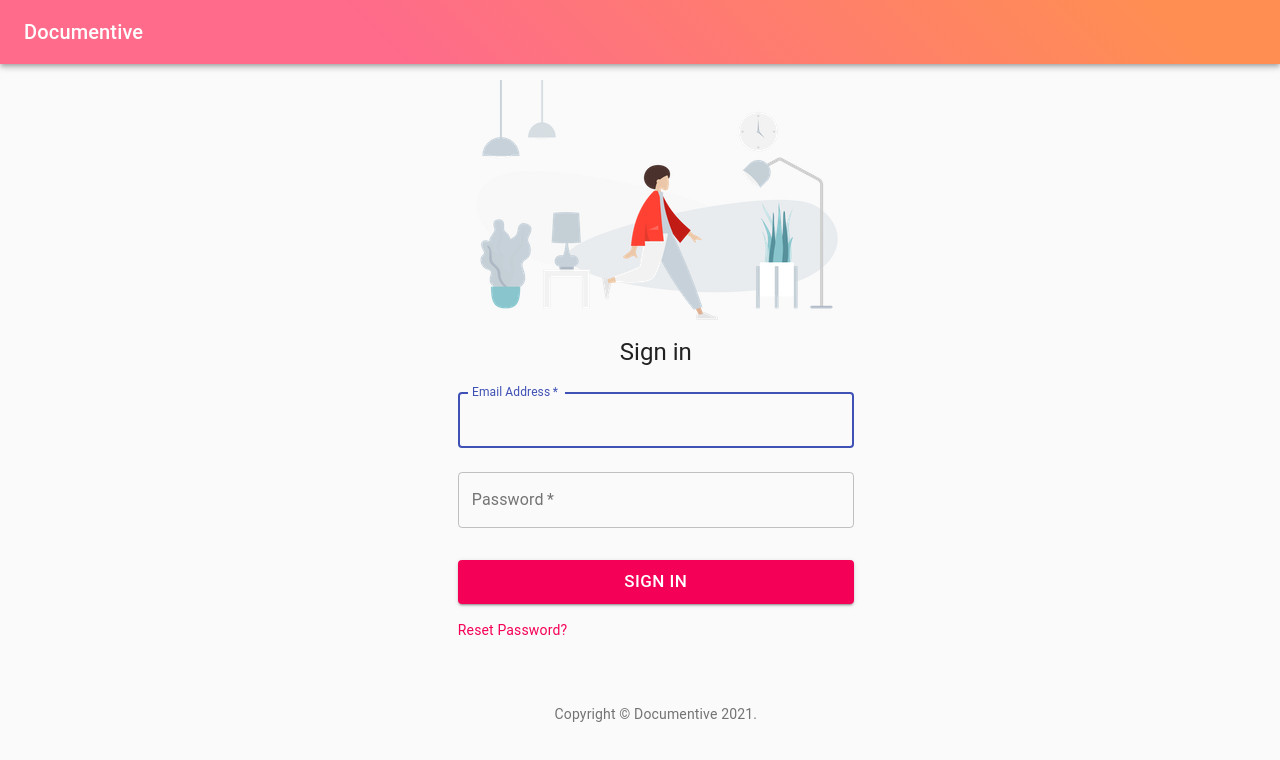
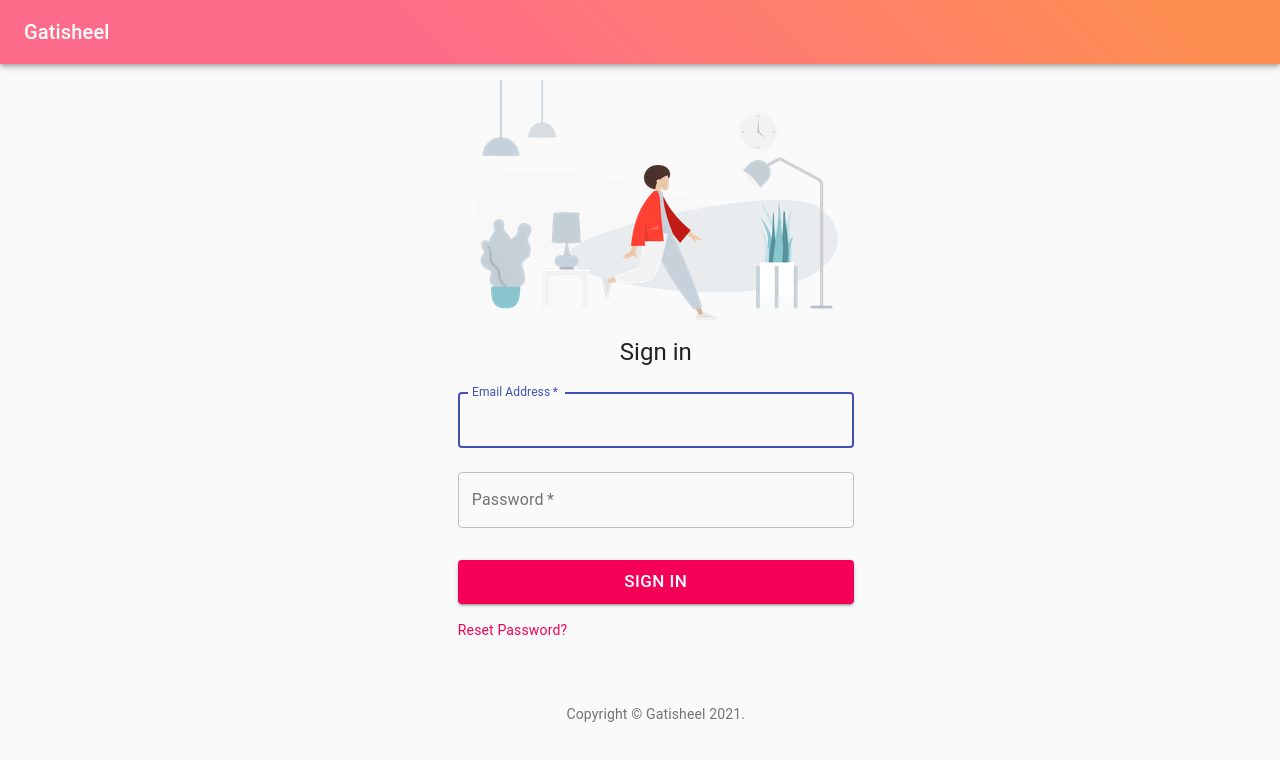
Before and after one commit to Rits1272/AdminClient, a React (Create React App) app in the folder webclient/: page /login in a window 1280 px wide. Shown: the top 760 px of the page. Built offline with nearby package versions, Linux system fonts and the light colour scheme; no server answers.

Commit message:
Fix: login error

```diff
--- a/webclient/src/components/Home.js
+++ b/webclient/src/components/Home.js
@@ -54,12 +54,20 @@ export default function Home() {
         const itemref = ref.child('item');
 
         const today = new Date();
-        const day = today.getDate();
-        const month = today.toLocaleString('default', {month: 'short'});
-        const year = today.getFullYear();
+        let day = today.getDate();
+        let month = today.getMonth() + 1;
+        let year = today.getFullYear();
+
+        if(month <= 9){
+            month = '0' + month;
+        }
+
+        if(day <= 9){
+            day = '0' + day;
+        }
 
         const queryDate = `${day}-${month}-${year}`;
-
+        console.log(queryDate)
         itemref.on("value", snap => {
             let Data = snap.val();
             let tmp = [];
--- a/webclient/src/components/Login.js
+++ b/webclient/src/components/Login.js
@@ -20,8 +20,8 @@ function Copyright() {
   return (
     <Typography variant="body2" color="textSecondary" align="center">
       {'Copyright © '}
-      <Link color="inherit" href="https://material-ui.com/">
-        Documentive
+      <Link color="inherit">
+        Gatisheel
       </Link>{' '}
       {new Date().getFullYear()}
       {'.'}
@@ -79,9 +79,8 @@ export default function Login() {
     try {
       firebase.auth().signInWithEmailAndPassword(email, password).then(user => {
       // TODO : Get the role of the user from here using the mail if successfull log in
-
       history.push("/");
-      })
+      }).catch(err => setMsg("Invalid email or password!"))
     }
     catch (err) {
       setMsg("Either email or password is incorrect!")
@@ -100,7 +99,6 @@ export default function Login() {
   }
 
   const navigateToReset = (e) => {
-    console.log("PUSHED")
     e.preventDefault();
     history.push("/reset");
   }
@@ -124,7 +122,7 @@ export default function Login() {
             Sign in
         </Typography>
           {
-            msg !== "" && <Alert severity={"error"}>{msg}</Alert>
+            msg !== "" && <Alert style={{marginTop: 20}} severity={"error"}>{msg}</Alert>
           }
           <form className={classes.form}>
             <TextField
--- a/webclient/src/components/Register.js
+++ b/webclient/src/components/Register.js
@@ -26,8 +26,8 @@ function Copyright() {
     return (
         <Typography variant="body2" color="textSecondary" align="center">
             {'Copyright © '}
-            <Link color="inherit" href="https://material-ui.com/">
-                Documentive
+            <Link color="inherit">
+                Gatisheel
       </Link>{' '}
             {new Date().getFullYear()}
             {'.'}
--- a/webclient/src/components/Reset.js
+++ b/webclient/src/components/Reset.js
@@ -21,7 +21,7 @@ function Copyright() {
     <Typography variant="body2" color="textSecondary" align="center">
       {'Copyright © '}
       <Link color="inherit" href="https://material-ui.com/">
-        Hirmi Project
+        Gatisheel
       </Link>{' '}
       {new Date().getFullYear()}
       {'.'}
--- a/webclient/src/utils/NavBar2.js
+++ b/webclient/src/utils/NavBar2.js
@@ -79,7 +79,7 @@ export default function NavBar2() {
       <AppBar position="absolute" className={clsx(classes.appBar)}>
         <Toolbar className={classes.toolbar}>
           <Typography component="h1" variant="h6" color="inherit" noWrap className={classes.title}>
-            Documentive
+            Gatisheel
           </Typography>
         </Toolbar>
       </AppBar>
```
Also changed, not shown: webclient/firebase.json, 34 other files (tests, documents, lock files or other folders).
